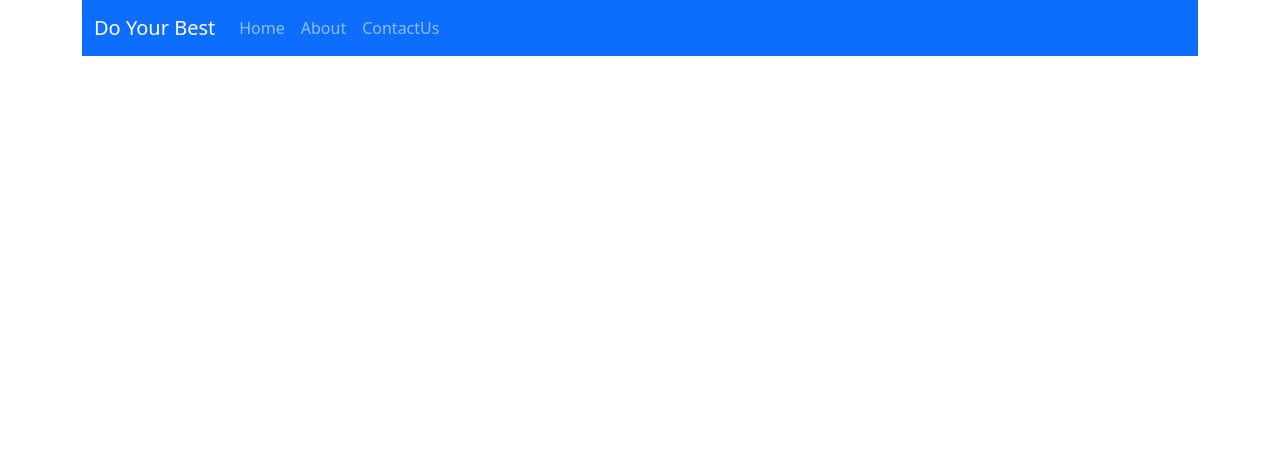
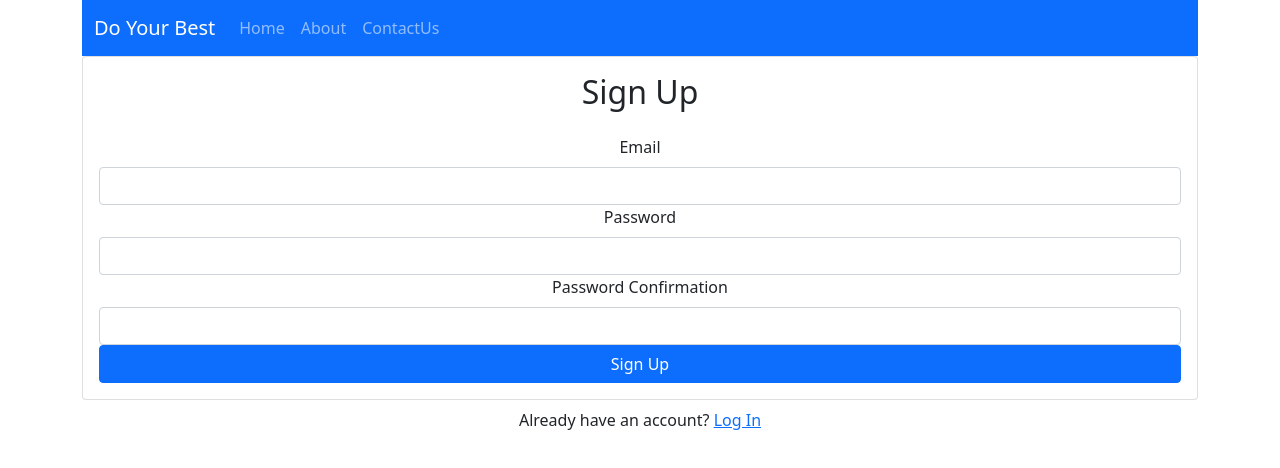
Before and after one commit to gaganmani90/do-your-best-frontend, a React (Create React App) app: page /SignUp in a window 1280 px wide. Shown: the top 468 px of the page. Built offline with nearby package versions, Linux system fonts and the light colour scheme; no server answers.

Commit message:
Fix bug for sign up URL

```diff
--- a/src/App.js
+++ b/src/App.js
@@ -18,6 +18,7 @@ function App() {
           <Route path='/' element={<PrivateRoute />} >
             <Route path='/' element={<Home />} />
           </Route>
+          <Route exact path="/Signup" element={<Signup />} />
           <Route exact path="/Login" element={<Login />} />
           <Route exact path="/forget-password" element={<ForgetPassword />} />
         </Routes>
```
